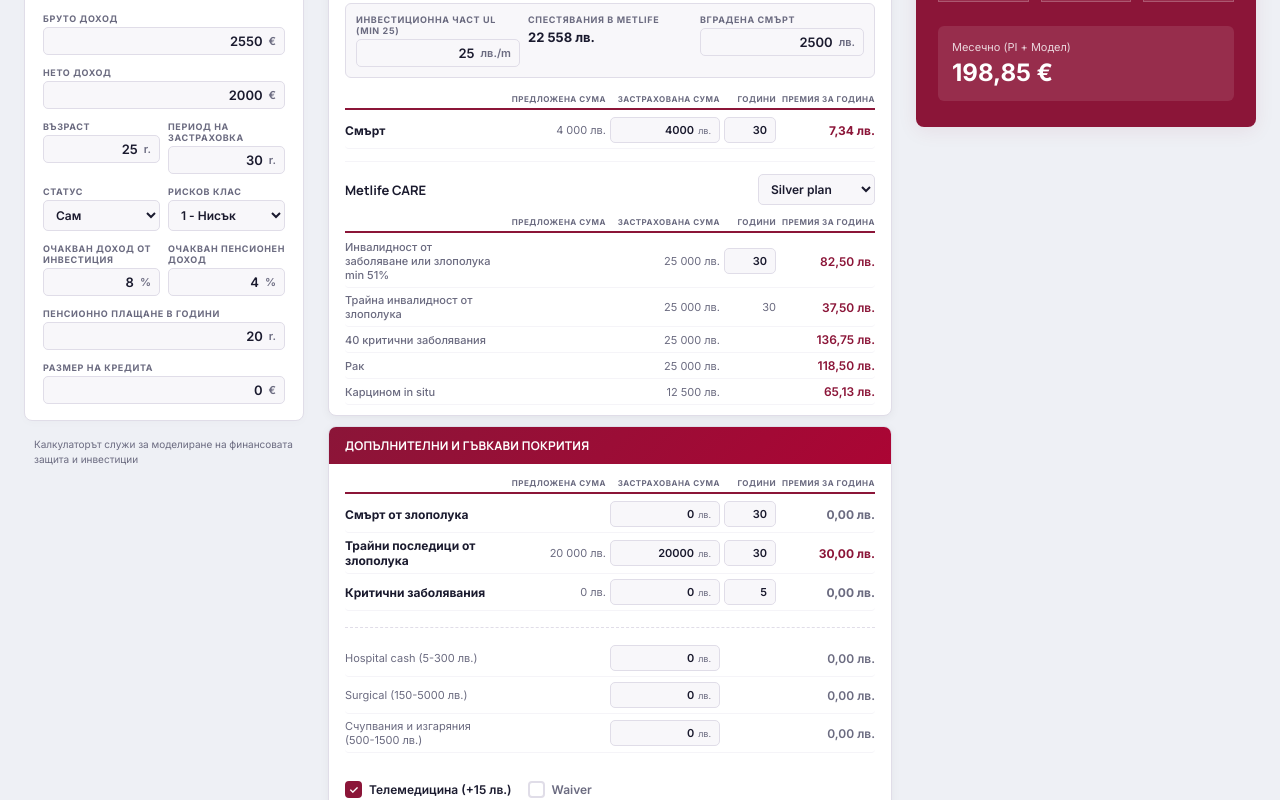
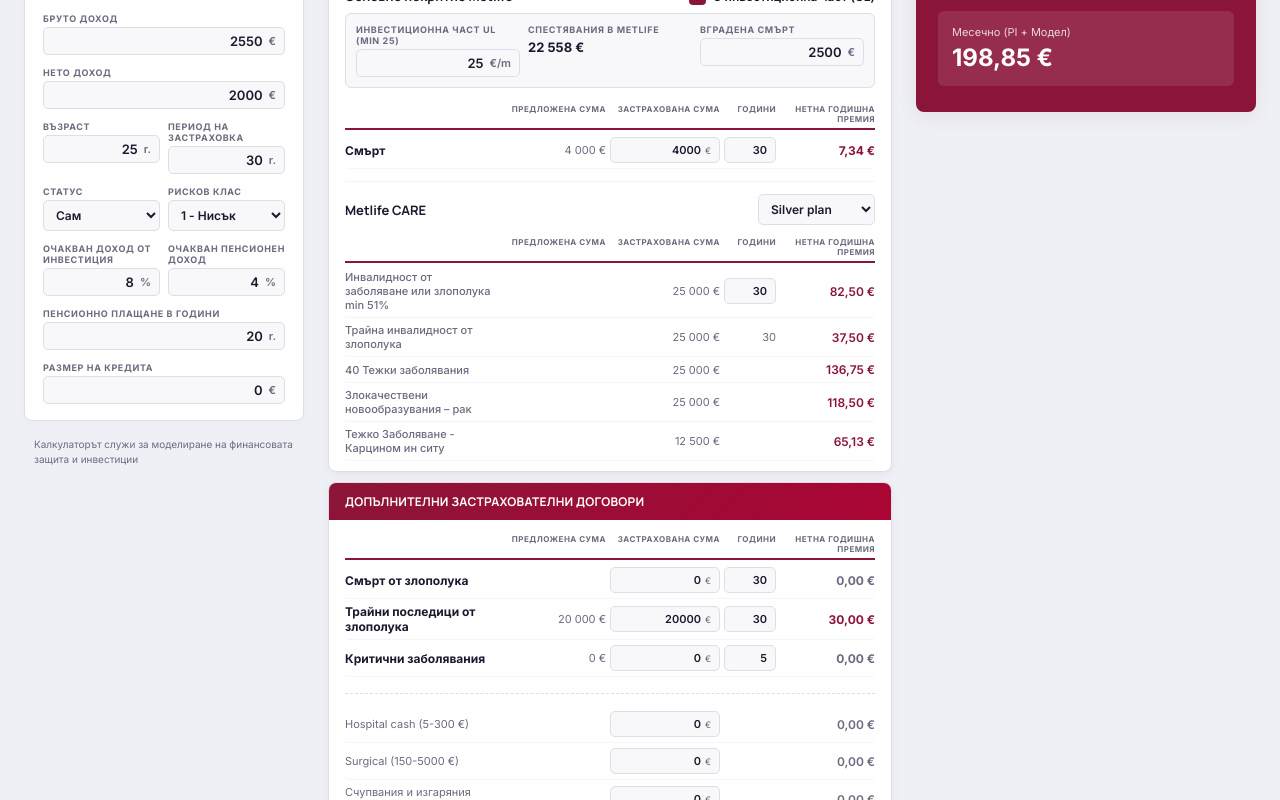
Before and after one commit to petermatovic/BG-securing-income, a React (Vite) app: page / in a window 1280 px wide. Shown: the part 380-1180 px from the top of the page. Built offline with nearby package versions, Linux system fonts and the light colour scheme.

Commit message:
Fix: update BG translations and decouple Death row from UL state

```diff
--- a/src/App.jsx
+++ b/src/App.jsx
@@ -175,18 +175,18 @@
   carePlan:{sk:"CARE bal\u00edk",en:"CARE plan",bg:"CARE \u043f\u043b\u0430\u043d"},
   disTEMC:{sk:"Invalidita chorobou alebo \u00farazom min 51%",en:"Disability due to illness or accident min 51%",bg:"\u0418\u043d\u0432\u0430\u043b\u0438\u0434\u043d\u043e\u0441\u0442 \u043e\u0442 \u0437\u0430\u0431\u043e\u043b\u044f\u0432\u0430\u043d\u0435 \u0438\u043b\u0438 \u0437\u043b\u043e\u043f\u043e\u043b\u0443\u043a\u0430 min 51%"},
   permDis:{sk:"Trval\u00e1 invalidita \u00farazom",en:"Permanent disability from accident",bg:"\u0422\u0440\u0430\u0439\u043d\u0430 \u0438\u043d\u0432\u0430\u043b\u0438\u0434\u043d\u043e\u0441\u0442 \u043e\u0442 \u0437\u043b\u043e\u043f\u043e\u043b\u0443\u043a\u0430"},
-  ci40:{sk:"40 kritick\u00fdch chor\u00f4b",en:"40 critical illnesses",bg:"40 \u043a\u0440\u0438\u0442\u0438\u0447\u043d\u0438 \u0437\u0430\u0431\u043e\u043b\u044f\u0432\u0430\u043d\u0438\u044f"},
-  cancer:{sk:"Rakovina",en:"Cancer",bg:"\u0420\u0430\u043a"},insitu:{sk:"Karcin\u00f3m in situ",en:"Carcinoma in situ",bg:"\u041a\u0430\u0440\u0446\u0438\u043d\u043e\u043c in situ"},
-  teleCare:{sk:"Telemedic\u00edna",en:"Telemedicine",bg:"\u0422\u0435\u043b\u0435\u043c\u0435\u0434\u0438\u0446\u0438\u043d\u0430"},
+  ci40:{sk:"40 kritick\u00fdch chor\u00f4b",en:"40 critical illnesses",bg:"40 \u0422\u0435\u0436\u043a\u0438 \u0437\u0430\u0431\u043e\u043b\u044f\u0432\u0430\u043d\u0438\u044f"},
+  cancer:{sk:"Rakovina",en:"Cancer",bg:"\u0417\u043b\u043e\u043a\u0430\u0447\u0435\u0441\u0442\u0432\u0435\u043d\u0438 \u043d\u043e\u0432\u043e\u043e\u0431\u0440\u0430\u0437\u0443\u0432\u0430\u043d\u0438\u044f \u2013 \u0440\u0430\u043a"},insitu:{sk:"Karcin\u00f3m in situ",en:"Carcinoma in situ",bg:"\u0422\u0435\u0436\u043a\u043e \u0417\u0430\u0431\u043e\u043b\u044f\u0432\u0430\u043d\u0435 - \u041a\u0430\u0440\u0446\u0438\u043d\u043e\u043c \u0438\u043d \u0441\u0438\u0442\u0443"},
+  teleCare:{sk:"Telemedic\u00edna",en:"Telemedicine",bg:"\u0422\u0435\u043b\u0435\u043c\u0435\u0434\u0438\u0446\u0438\u043d\u0430 / \u0412\u0442\u043e\u0440\u043e \u043c\u0435\u0434\u0438\u0446\u0438\u043d\u0441\u043a\u043e \u043c\u043d\u0435\u043d\u0438\u0435 /"},
   accDeath:{sk:"\u00darazov\u00e1 smr\u0165",en:"Accidental death",bg:"\u0421\u043c\u044a\u0440\u0442 \u043e\u0442 \u0437\u043b\u043e\u043f\u043e\u043b\u0443\u043a\u0430"},
   permCons:{sk:"Trval\u00e9 n\u00e1sledky \u00farazu",en:"Permanent consequences of accident",bg:"\u0422\u0440\u0430\u0439\u043d\u0438 \u043f\u043e\u0441\u043b\u0435\u0434\u0438\u0446\u0438 \u043e\u0442 \u0437\u043b\u043e\u043f\u043e\u043b\u0443\u043a\u0430"},
   critIll:{sk:"Kritick\u00e9 choroby",en:"Critical illness",bg:"\u041a\u0440\u0438\u0442\u0438\u0447\u043d\u0438 \u0437\u0430\u0431\u043e\u043b\u044f\u0432\u0430\u043d\u0438\u044f"},
   hospital:{sk:"Hospital cash",en:"Hospital cash",bg:"Hospital cash"},surgical:{sk:"Surgical",en:"Surgical",bg:"Surgical"},
   fractures:{sk:"Zlomeniny a pop\u00e1leniny",en:"Fractures and burns",bg:"\u0421\u0447\u0443\u043f\u0432\u0430\u043d\u0438\u044f \u0438 \u0438\u0437\u0433\u0430\u0440\u044f\u043d\u0438\u044f"},
-  telemed:{sk:"Telemedic\u00edna",en:"Telemedicine",bg:"\u0422\u0435\u043b\u0435\u043c\u0435\u0434\u0438\u0446\u0438\u043d\u0430"},
-  waiver:{sk:"Waiver",en:"Waiver",bg:"Waiver"},
-  cur:{sk:"\u20ac",en:"\u20ac",bg:"\u043b\u0432."},
-  totalYearly:{sk:"Celkov\u00e9 ro\u010dn\u00e9 poistn\u00e9",en:"Total yearly premium",bg:"\u041e\u0431\u0449\u0430 \u0433\u043e\u0434\u0438\u0448\u043d\u0430 \u043f\u0440\u0435\u043c\u0438\u044f"},
+  telemed:{sk:"Telemedic\u00edna",en:"Telemedicine",bg:"\u0422\u0435\u043b\u0435\u043c\u0435\u0434\u0438\u0446\u0438\u043d\u0430 / \u0412\u0442\u043e\u0440\u043e \u043c\u0435\u0434\u0438\u0446\u0438\u043d\u0441\u043a\u043e \u043c\u043d\u0435\u043d\u0438\u0435 /"},
+  waiver:{sk:"Waiver",en:"Waiver",bg:"\u041e\u0442\u043a\u0430\u0437 \u043e\u0442 \u043f\u0440\u0435\u043c\u0438\u044f"},
+  cur:{sk:"\u20ac",en:"\u20ac",bg:"\u20ac"},
+  totalYearly:{sk:"Celkov\u00e9 ro\u010dn\u00e9 poistn\u00e9",en:"Total yearly premium",bg:"\u041e\u0431\u0449\u0430 \u0431\u0440\u0443\u0442\u043d\u0430 \u0433\u043e\u0434\u0438\u0448\u043d\u0430 \u043f\u0440\u0435\u043c\u0438\u044f"},
   riskPart:{sk:"Rizikov\u00e1 \u010das\u0165",en:"Risk part",bg:"\u0420\u0438\u0441\u043a\u043e\u0432\u0430 \u0447\u0430\u0441\u0442"},
   investInc:{sk:"Investi\u010dn\u00e1 \u010das\u0165 z pr\u00edjmu",en:"Investment part of income",bg:"\u0418\u043d\u0432\u0435\u0441\u0442\u0438\u0446\u0438\u043e\u043d\u043d\u0430 \u0447\u0430\u0441\u0442 \u043e\u0442 \u0434\u043e\u0445\u043e\u0434\u0430"},riskInc:{sk:"Rizikov\u00e1 \u010das\u0165 z pr\u00edjmu",en:"Risk part of income",bg:"\u0420\u0438\u0441\u043a\u043e\u0432\u0430 \u0447\u0430\u0441\u0442 \u043e\u0442 \u0434\u043e\u0445\u043e\u0434\u0430"},
   incomeLoss:{sk:"Strata pr\u00edjmu",en:"Income loss",bg:"\u0417\u0430\u0433\u0443\u0431\u0430 \u043d\u0430 \u0434\u043e\u0445\u043e\u0434"},
@@ -203,7 +203,7 @@
   yearlyOverview:{sk:"Ro\u010dn\u00fd preh\u013ead",en:"Yearly overview",bg:"\u0413\u043e\u0434\u0438\u0448\u0435\u043d \u043f\u0440\u0435\u0433\u043b\u0435\u0434"},
   year:{sk:"Rok",en:"Year",bg:"\u0413\u043e\u0434\u0438\u043d\u0430"},depTotal:{sk:"Vklady",en:"Deposits",bg:"\u0412\u043d\u043e\u0441\u043a\u0438"},profit:{sk:"Zisk",en:"Profit",bg:"\u041f\u0435\u0447\u0430\u043b\u0431\u0430"},
   goal:{sk:"Cie\u013e",en:"Goal",bg:"\u0426\u0435\u043b"},
-  colSugg:{sk:"Navrhovan\u00e1 suma",en:"Suggested sum",bg:"\u041f\u0440\u0435\u0434\u043b\u043e\u0436\u0435\u043d\u0430 \u0441\u0443\u043c\u0430"},colSum:{sk:"Poistn\u00e1 suma",en:"Sum insured",bg:"\u0417\u0430\u0441\u0442\u0440\u0430\u0445\u043e\u0432\u0430\u043d\u0430 \u0441\u0443\u043c\u0430"},colYrs:{sk:"Roky",en:"Years",bg:"\u0413\u043e\u0434\u0438\u043d\u0438"},colPrem:{sk:"Poistn\u00e9 za rok",en:"Premium per year",bg:"\u041f\u0440\u0435\u043c\u0438\u044f \u0437\u0430 \u0433\u043e\u0434\u0438\u043d\u0430"},
+  colSugg:{sk:"Navrhovan\u00e1 suma",en:"Suggested sum",bg:"\u041f\u0440\u0435\u0434\u043b\u043e\u0436\u0435\u043d\u0430 \u0441\u0443\u043c\u0430"},colSum:{sk:"Poistn\u00e1 suma",en:"Sum insured",bg:"\u0417\u0430\u0441\u0442\u0440\u0430\u0445\u043e\u0432\u0430\u043d\u0430 \u0441\u0443\u043c\u0430"},colYrs:{sk:"Roky",en:"Years",bg:"\u0413\u043e\u0434\u0438\u043d\u0438"},colPrem:{sk:"Poistn\u00e9 za rok",en:"Premium per year",bg:"Нетна Годишна премия"},
   light:{sk:"Svetl\u00e1",en:"Light",bg:"\u0421\u0432\u0435\u0442\u043b\u0430"},dark:{sk:"Tmav\u00e1",en:"Dark",bg:"\u0422\u044a\u043c\u043d\u0430"},
   tabIncomeSecHeader: {sk:"Anal\u00fdza zabezpe\u010denia pr\u00edjmu", en:"Income protection analysis", bg:"\u0410\u043d\u0430\u043b\u0438\u0437 \u043d\u0430 \u0437\u0430\u0449\u0438\u0442\u0430\u0442\u0430 \u043d\u0430 \u0434\u043e\u0445\u043e\u0434\u0430"},
   tabInvestCapHeader: {sk:"Invest\u00edcia a budovanie kapit\u00e1lu", en:"Investment and capital building", bg:"\u0418\u043d\u0432\u0435\u0441\u0442\u0438\u0446\u0438\u0438 \u0438 \u043d\u0430\u0442\u0440\u0443\u043f\u0432\u0430\u043d\u0435 \u043d\u0430 \u043a\u0430\u043f\u0438\u0442\u0430\u043b"},
@@ -225,7 +225,7 @@
   fvInvestment: {sk:"Bud\u00faca hodnota invest\u00edcie", en:"Future investment value", bg:"\u0411\u044a\u0434\u0435\u0449\u0430 \u0441\u0442\u043e\u0439\u043d\u043e\u0441\u0442 \u043d\u0430 \u0438\u043d\u0432\u0435\u0441\u0442\u0438\u0446\u0438\u044f\u0442\u0430"},
   tabCoverHeaderRizik: {sk:"Krytie riz\u00edk a \u00faveru", en:"Coverage of risks and loan", bg:"\u041f\u043e\u043a\u0440\u0438\u0442\u0438\u0435 \u043d\u0430 \u0440\u0438\u0441\u043a\u043e\u0432\u0435 \u0438 \u043a\u0440\u0435\u0434\u0438\u0442\u0438"},
   tabCoverHeaderMetlifeHlavne: {sk:"Metlife Hlavn\u00e9 krytie", en:"Metlife Main Coverage", bg:"\u041e\u0441\u043d\u043e\u0432\u043d\u043e \u043f\u043e\u043a\u0440\u0438\u0442\u0438\u0435 Metlife"},
-  tabCoverHeaderDoplnkSluzby: {sk:"Doplnkov\u00e9 a flexibiln\u00e9 pripoistenia", en:"Additional and flexible riders", bg:"\u0414\u043e\u043f\u044a\u043b\u043d\u0438\u0442\u0435\u043b\u043d\u0438 \u0438 \u0433\u044a\u0432\u043a\u0430\u0432\u0438 \u043f\u043e\u043a\u0440\u0438\u0442\u0438\u044f"},
+  tabCoverHeaderDoplnkSluzby: {sk:"Doplnkov\u00e9 a flexibiln\u00e9 pripoistenia", en:"Additional and flexible riders", bg:"Допълнителни застрахователни договори"},
   cgTitle: {sk:"Metlife Credit Guard", en:"Metlife Credit Guard", bg:"Metlife Credit Guard"},
   careTitle: {sk:"Metlife CARE", en:"Metlife CARE", bg:"Metlife CARE"},
   yes: {sk:"\u00e1no", en:"yes", bg:"\u0434\u0430"},
@@ -480,11 +480,8 @@
   var cgRate=lr(cgDD?DD:DOT,age,cgD);var cgPr=cg?(cgS/100000)*cgRate*12:0;
   var ulYr=calc.ulYearly;
   /* UL Death uses Rider table if UL on, Basic if off */
-  var ulDeathRate=ul?lr(DD,age,ulDur):0;
-  var ulDeathPr=ul?(ulDS/1000)*(ulDeathRate/100)*12:0;
-  /* Recalc: Excel F29 = VLOOKUP for rider rate * sum/1000 */
-  /* Actually the DD table values are per 100000. So: rate * sum/100000 * 12 */
-  ulDeathPr=ul?(ulDS/100000)*lr(DD,age,ulDur)*12:0;
+  var ulDeathRate=lr(DD,age,ulDur);
+  var ulDeathPr=(ulDS/100000)*ulDeathRate*12;
 
   var dR=rateAt(DIS_R,age),ciRR=rateAt(CI_R,age),caRR=rateAt(CA_R,age),inRR=rateAt(IN_R,age);
   var cDisPr=careActive?careVals[0]/1000*dR:0;
@@ -888,14 +885,14 @@
                      <span style={{fontSize:13,fontWeight:700,color:T.text,fontFamily:FH}}>{tx("tabCoverHeaderMetlifeHlavne")}</span>
                      <Chk T={T} l={tx("withUL")} ch={ul} c={sUl}/>
                   </div>
-                  {ul&&(<div>
+                  {ul&&(
                     <div style={{display:"grid",gridTemplateColumns:"repeat(auto-fit,minmax(130px,1fr))",gap:8,marginBottom:12,padding:"10px",background:T.input,borderRadius:6,border:"1px solid "+T.border}}>
                       <Inp T={T} l={tx("investUL")+" "+tx("min25")} v={ulM} c={sUlM} s={tx("cur")+"/m"} mn={25}/>
                       <div><div style={mL(T)}>{tx("savML")}</div><div style={{fontSize:13,fontWeight:700,color:T.text,fontFamily:MN,marginTop:4}}>{fmt(Math.round(calc.ulSavings))+" "+tx("cur")}</div></div>
                       <Inp T={T} l={tx("embDeath")} v={embO!==""?embO:Math.round(calc.embDeath)} c={sEmbO} s={tx("cur")}/>
                     </div>
-                    <div className="table-responsive"><div style={{minWidth:"450px"}}><CH T={T} L={L}/><DR T={T} l={tx("death")} sg={calc.sugULDeath} si={ulDS} sc={sUlDS} dur={ulDur} dc={sUlDur} pr={ulDeathPr} b={true}/></div></div>
-                  </div>)}
+                  )}
+                  <div className="table-responsive"><div style={{minWidth:"450px"}}><CH T={T} L={L}/><DR T={T} l={tx("death")} sg={calc.sugULDeath} si={ulDS} sc={sUlDS} dur={ulDur} dc={sUlDur} pr={ulDeathPr} b={true}/></div></div>
                 </div>
 
                 {/* CARE */}
```
